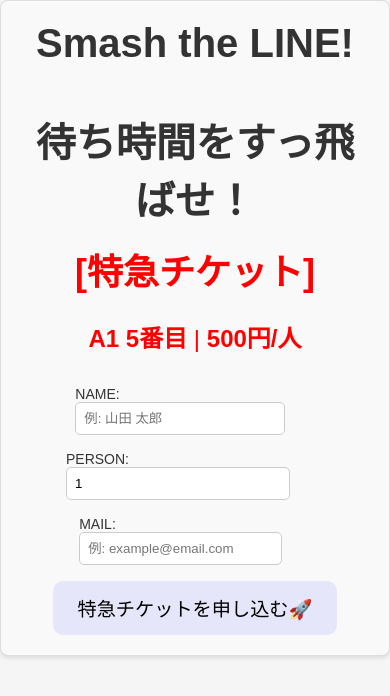
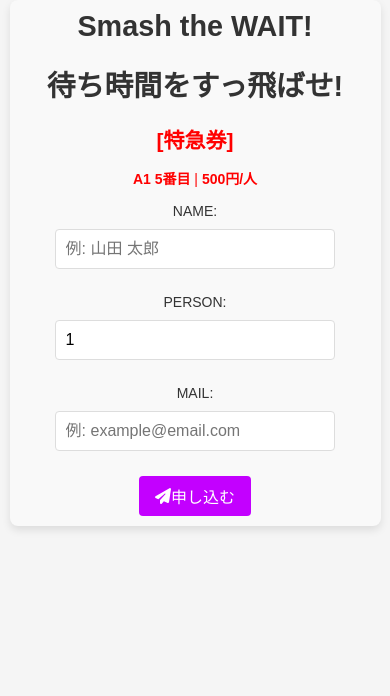
Before and after one commit to Otagiri-Y/wait_app_frontend, a Next.js app: page /paid-queue in a window 390 px wide. Shown: the top 696 px of the page. Built offline with nearby package versions, Linux system fonts and the light colour scheme.

Commit message:
Added new feature X

```diff
--- a/package.json
+++ b/package.json
@@ -9,6 +9,9 @@
     "lint": "next lint"
   },
   "dependencies": {
+    "@fortawesome/fontawesome-svg-core": "^6.7.1",
+    "@fortawesome/free-solid-svg-icons": "^6.7.1",
+    "@fortawesome/react-fontawesome": "^0.2.2",
     "next": "14.2.7",
     "react": "^18",
     "react-dom": "^18",
--- a/pages/paid-queue.js
+++ b/pages/paid-queue.js
@@ -1,43 +1,44 @@
 import { useState } from 'react';
-import styles from '../styles/Paid-Queue.module.css';
+import { useRouter } from 'next/router';
+import { FontAwesomeIcon } from '@fortawesome/react-fontawesome';
+import { faPaperPlane, faSpinner } from '@fortawesome/free-solid-svg-icons';
+import styles from '../styles/Paid-Queue.module.css'; // Correct path to styles
 
 export default function PaidQueuePage() {
   const [name, setName] = useState('');
   const [email, setEmail] = useState('');
   const [peopleCount, setPeopleCount] = useState(1);
-  const [waitingTime, setWaitingTime] = useState(null);
   const [error, setError] = useState('');
-  const backendUrl = process.env.NEXT_PUBLIC_BACKEND_URL; // 環境変数からURLを取得
+  const [loading, setLoading] = useState(false);
+  const backendUrl = process.env.NEXT_PUBLIC_BACKEND_URL;
 
-  // 現在の待ち時間を取得
-  const fetchWaitingTime = async () => {
-    try {
-      setError('');
-      const response = await fetch(`${backendUrl}/api/wait_time`);
-      const data = await response.json();
-      setWaitingTime(data.waitingTime);
-    } catch (error) {
-      console.error('Error fetching waiting time:', error);
-      setError('Failed to fetch waiting time. Please try again.');
-    }
-  };
+  const router = useRouter();
 
   // 行列に参加
   const handleSubmit = async (e) => {
     e.preventDefault();
+
+    if (peopleCount < 1) {
+      setError('人数は1人以上でなければなりません。');
+      return;
+    }
+
+    setError('');
+    setLoading(true);
+
     try {
-      setError('');
-      const response = await fetch(`${backendUrl}/api/wait_time`, {
+      const response = await fetch(`${backendUrl}/api/join`, {
         method: 'POST',
         headers: { 'Content-Type': 'application/json' },
         body: JSON.stringify({ name, email, peopleCount }),
       });
+
       if (response.ok) {
         alert('Successfully joined the queue!');
         setName('');
         setEmail('');
         setPeopleCount(1);
-        fetchWaitingTime(); // 最新の待ち時間を更新
+        router.push('/completed');
       } else {
         const errorData = await response.json();
         setError(errorData.error || 'Failed to join the queue. Please try again.');
@@ -45,22 +46,28 @@ export default function PaidQueuePage() {
     } catch (error) {
       console.error('Error joining queue:', error);
       setError('Failed to join the queue. Please try again.');
+    } finally {
+      setLoading(false);
     }
   };
 
   return (
     <div className={styles.container}>
-  <h1 className={styles.title}>Smash the LINE!<br /><br />待ち時間をすっ飛ばせ！</h1>
-
+      <h1 className={styles.title}>
+        Smash the WAIT!
+      </h1>
+      <h2 className={styles.title}>
+        待ち時間をすっ飛ばせ!
+      </h2>
       <div className={styles.ticketInfo}>
-    <h2>[特急チケット]</h2>
+        <h2>[特急券]</h2>
         <p>
           <strong>A1 5番目</strong> | <strong>500円/人</strong>
         </p>
       </div>
 
       <form onSubmit={handleSubmit} className={styles.form}>
-    <label>
+        <label className={styles.labelWrapper}>
           NAME:
           <input
             type="text"
@@ -71,7 +78,8 @@ export default function PaidQueuePage() {
             className={styles.input}
           />
         </label>
-    <label>
+
+        <label className={styles.labelWrapper}>
           PERSON:
           <input
             type="number"
@@ -83,7 +91,8 @@ export default function PaidQueuePage() {
             min="1"
           />
         </label>
-    <label>
+
+        <label className={styles.labelWrapper}>
           MAIL:
           <input
             type="email"
@@ -94,10 +103,22 @@ export default function PaidQueuePage() {
             className={styles.input}
           />
         </label>
-    <button type="submit" className={styles.submitButton}>
-      特急チケットを申し込む🚀
+
+        <button type="submit" className={styles.submitButton} disabled={loading}>
+          {loading ? (
+            <>
+              <FontAwesomeIcon icon={faSpinner} spin /> 送信中...
+            </>
+          ) : (
+            <>
+              <FontAwesomeIcon icon={faPaperPlane} /> 申し込む
+            </>
+          )}
         </button>
       </form>
+
+      {/* エラーメッセージの表示 */}
+      {error && <div className={styles.error}>{error}</div>}
     </div>
   );
 }
--- a/styles/Paid-Queue.module.css
+++ b/styles/Paid-Queue.module.css
@@ -1,63 +1,129 @@
-/* コンテナ全体のスタイル */
 .container {
-    max-width: 600px;
+  width: 100%;
+  max-width: 800px;
   margin: 0 auto;
   padding: 20px;
-    font-family: Arial, sans-serif;
   background-color: #f9f9f9;
-    border: 1px solid #ddd;
   border-radius: 8px;
-    box-shadow: 0 2px 4px rgba(0, 0, 0, 0.1);
+  box-shadow: 0 4px 8px rgba(0, 0, 0, 0.1);
+  text-align: center; /* フォーム全体を中央にする */
 }
 
-  /* タイトル */
 .title {
-    font-size: 2.5rem;
-    font-weight: bold;
-    text-align: center;
-    margin-bottom: 1rem;
+  font-size: 2.5rem; /* h1 のサイズを大きく */
+  margin-bottom: 20px;
+  color: #333;
 }
 
-  .description {
-    font-size: 1.2rem;
-    text-align: center;
-    margin-bottom: 2rem;
+.title h2 {
+  font-size: 1rem; /* h2 のサイズを小さく */
+  margin-bottom: 30px;
+  color: #333;
 }
 
 .ticketInfo {
   text-align: center;
-    font-size: 1.5rem;
-    color: #ff0000;
-    margin-bottom: 2rem;
+  color: #ff0000; /* 赤字にする */
+  margin-bottom: 30px;
 }
 
-  .form {
+.labelWrapper {
   display: flex;
   flex-direction: column;
-    gap: 1rem;
-    align-items: center;
+  margin-bottom: 15px;
+}
+
+.labelWrapper label {
+  font-size: 1.2rem;
+  margin-bottom: 5px;
+  color: #555;
+  text-align: left; /* ラベルも中央寄せ */
 }
 
 .input {
-    width: 80%;
-    padding: 0.5rem;
-    border: 1px solid #ccc;
-    border-radius: 5px;
+  padding: 10px;
+  border: 1px solid #ddd;
+  border-radius: 4px;
+  font-size: 1rem;
+  width: 80%; /* スマホでは全体幅に合わせる */
+  box-sizing: border-box;
+  transition: border-color 0.3s ease;
+  margin: 10px auto; /* スマホでは中央寄せ */
+  display: block; /* 縦に並べる */
+}
+
+.input:focus {
+  border-color: #007bff;
+  outline: none;
 }
 
 .submitButton {
-    background-color: #e6e6fa;
-    color: #000;
-    padding: 0.8rem 1.5rem;
+  background-color: #c300ff;
+  color: #fff;
+  padding: 10px 20px;
   border: none;
-    border-radius: 10px;
+  border-radius: 4px;
   font-size: 1.2rem;
   cursor: pointer;
   display: flex;
   align-items: center;
   justify-content: center;
+  transition: background-color 0.3s ease;
+  margin: 0 auto; /* スマホでは中央寄せ */
 }
 
-  .submitButton:hover {
-    background-color: #d8bfd8;
+.submitButton:disabled {
+  background-color: #ddd;
+  cursor: not-allowed;
 }
+
+.submitButton:hover:not(:disabled) {
+  background-color: #0056b3;
+}
+
+.error {
+  color: red;
+  font-size: 1rem;
+  text-align: center;
+  margin-top: 20px;
+}
+
+/* スマホ画面に対応するメディアクエリ */
+@media (max-width: 600px) {
+  .container {
+    width: 90%; /* スマホでは少し狭くする */
+    padding: 10px; /* 縮めたpadding */
+  }
+
+  .title {
+    font-size: 1.8rem; /* スマホでは少し小さく */
+  }
+
+  .title h2 {
+    font-size: 0.8rem; /* スマホではさらに小さく */
+  }
+
+  .ticketInfo {
+    margin-bottom: 15px; /* 縮めたmargin */
+  }
+
+  .labelWrapper label {
+    font-size: 1rem; /* スマホでは小さく */
+    text-align: left; /* ラベルも中央寄せ */
+  }
+
+  .input {
+    width: 80%; /* 全体幅に合わせる */
+    margin: 10px auto; /* スマホでは中央寄せ */
+    display: block; /* 縦に並べる */
+  }
+
+  .submitButton {
+    font-size: 1rem; /* スマホでは小さく */
+    padding: 8px 16px; /* 縮めたpadding */
+  }
+
+  .error {
+    font-size: 0.9rem; /* スマホではさらに小さく */
+  }
+}
```
Also changed, not shown: bk/待ち時間ありpaid-queue.js (added, +126 -0 lines), components/img/star.png (added), 1 other file (tests, documents, lock files or other folders). Lines whose indentation alone changed are shown as unchanged.
